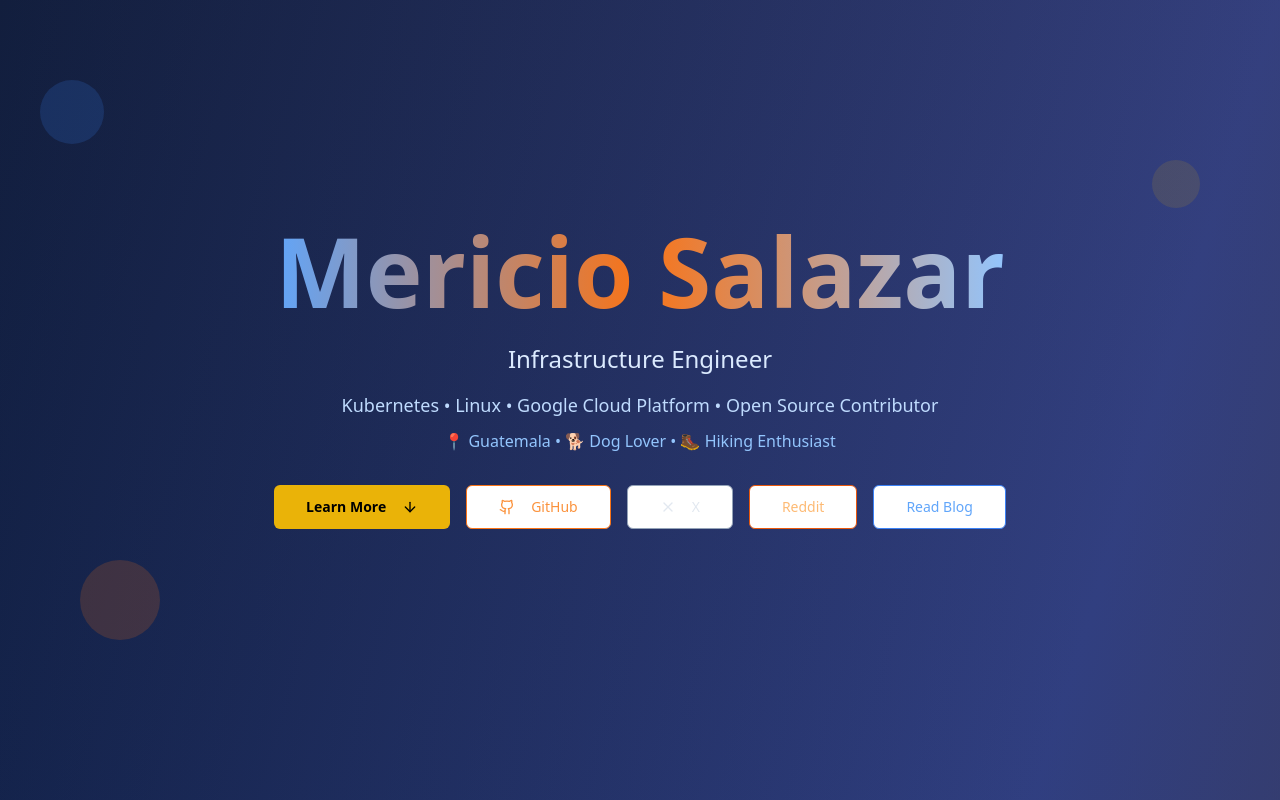
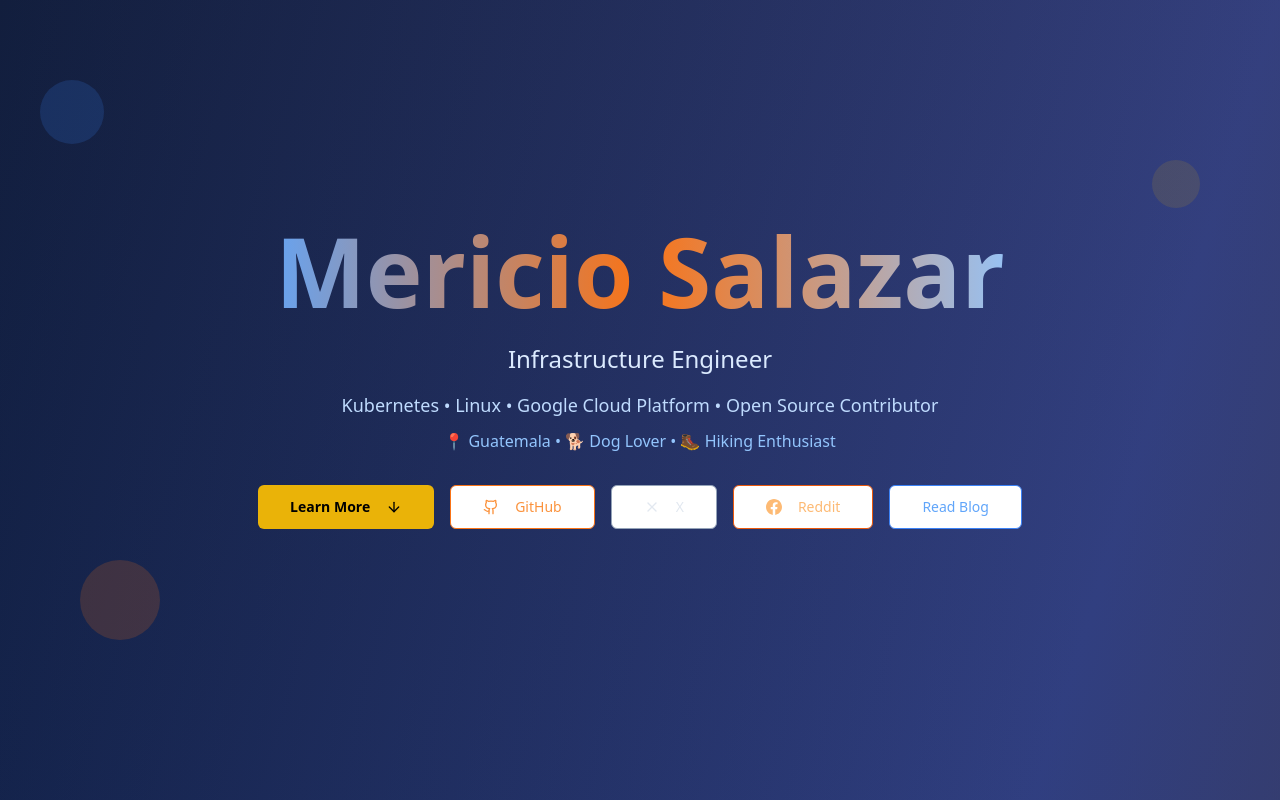
Before and after one commit to simihablo/simihablo.github.io, a React (Vite) app: page / in a window 1280 px wide. Shown: the top 800 px of the page. Built offline with nearby package versions, Linux system fonts and the light colour scheme.

Commit message:
Add Reddit icon SVG for visual consistency

```diff
--- a/src/pages/Index.tsx
+++ b/src/pages/Index.tsx
@@ -1,4 +1,11 @@
 import { Github, Linkedin, ArrowDown, X } from 'lucide-react';
+
+const RedditIcon = ({ className }: { className?: string }) => (
+  <svg className={className} viewBox="0 0 20 20" fill="currentColor" xmlns="http://www.w3.org/2000/svg">
+    <circle cx="10" cy="10" r="10" fill="currentColor" fillOpacity="0"/>
+    <path d="M20 10C20 4.477 15.523 0 10 0S0 4.477 0 10c0 4.992 3.657 9.128 8.438 9.879V12.89h-2.54V10h2.54V7.797c0-2.506 1.492-3.89 3.777-3.89 1.094 0 2.238.195 2.238.195v2.46h-1.26c-1.243 0-1.63.771-1.63 1.562V10h2.773l-.443 2.89h-2.33v6.989C16.343 19.129 20 14.992 20 10z"/>
+  </svg>
+);
 import { Button } from '@/components/ui/button';
 import { Card, CardContent, CardDescription, CardHeader, CardTitle } from '@/components/ui/card';
 import { Badge } from '@/components/ui/badge';
@@ -138,6 +145,7 @@ const Index = () => {
               className="border-orange-600 text-orange-300 hover:bg-orange-600 hover:text-white transition-all duration-300"
               onClick={() => window.open('https://www.reddit.com/user/MelodicClaim890/', '_blank')}
             >
+              <RedditIcon className="mr-2 h-4 w-4" />
               Reddit
             </Button>
             <Button
@@ -313,6 +321,7 @@ const Index = () => {
               className="border-orange-600 text-orange-300 hover:bg-orange-600 hover:text-white transition-all duration-300 hover:scale-105"
               onClick={() => window.open('https://www.reddit.com/user/MelodicClaim890/', '_blank')}
             >
+              <RedditIcon className="mr-2 h-5 w-5" />
               Reddit
             </Button>
 {/*             <Button
```
